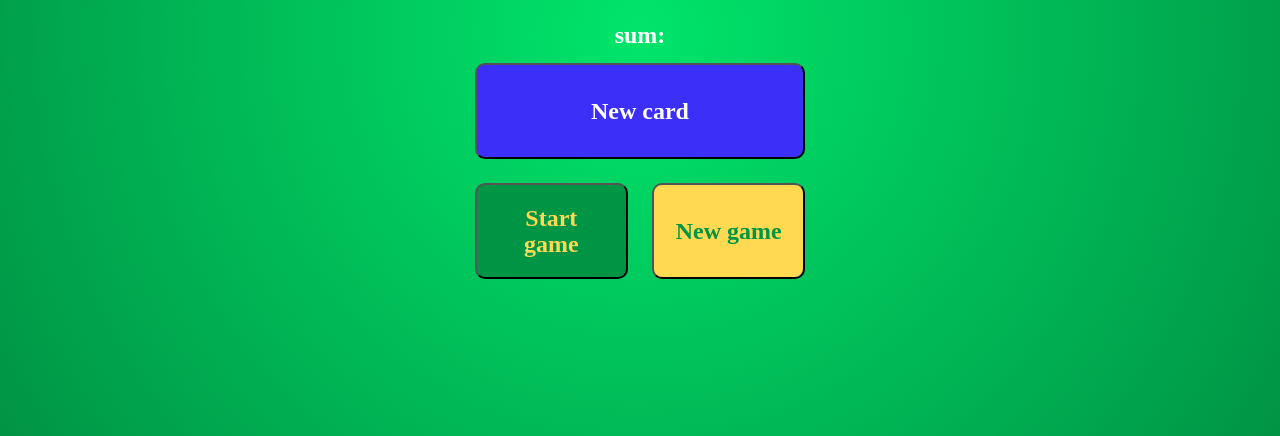
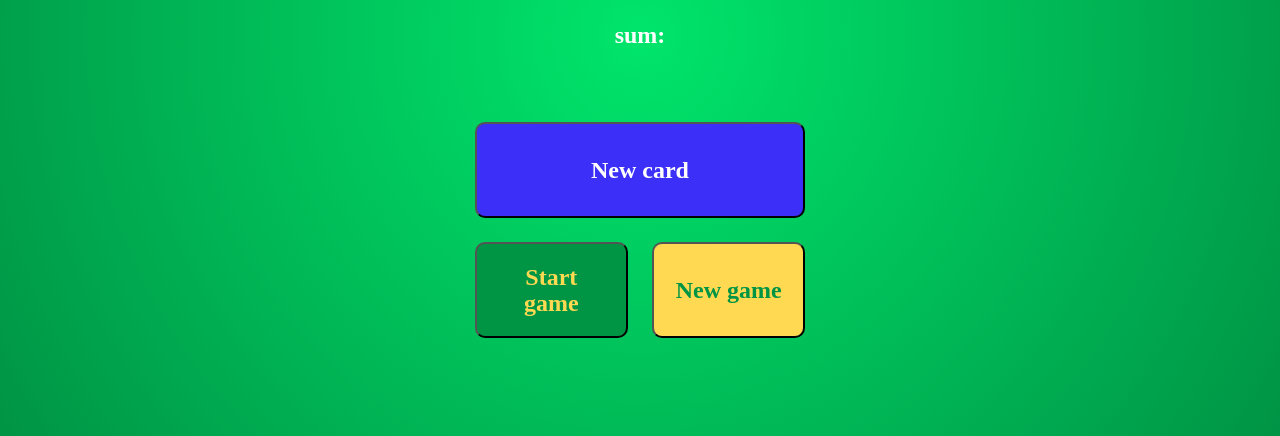
Before and after one commit to NewDara-Star/Blackjack, a plain HTML site: page index.html in a window 1280 px wide. Shown: the part 364-800 px from the top of the page. Drawn offline with Linux system fonts and the light colour scheme; a web font is replaced by a local one.

Commit message:
updated container

```diff
--- a/style.css
+++ b/style.css
@@ -3,6 +3,7 @@
     padding: 0;
     box-sizing: border-box;
     font-family: Maitree;
+    text-align: center;
 }
 
 body   {
@@ -24,11 +25,11 @@ body   {
 
 .container {
     max-width: 1200px;
-    margin: 0;
-    padding: 5% 7.5% 5% 7.5%;
+    /* margin: 0; */
+    margin: 5% 5% 5% 5%;
     display: flex;
     min-height: 90%;
-    min-width: 85%;
+    min-width: 90%;
     flex-direction: column;
     justify-content: space-between;
     align-items: center;
@@ -74,7 +75,7 @@ button {
     display: flex;
     justify-content: center;
     align-items: center;
-    text-align: center;
+
     width: 100%;
     height: 96px;
 }
```
